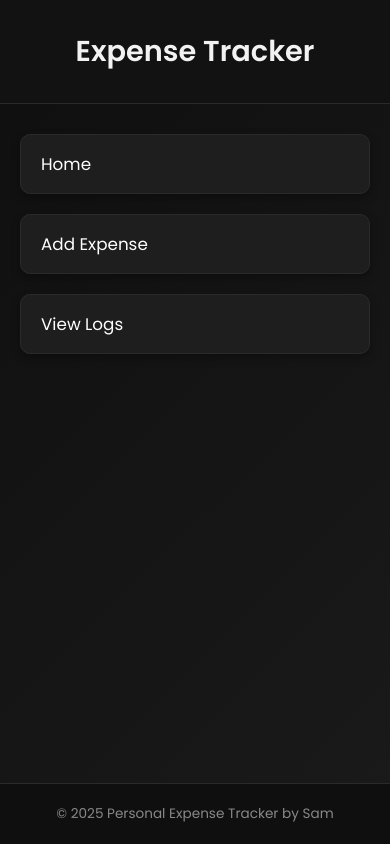
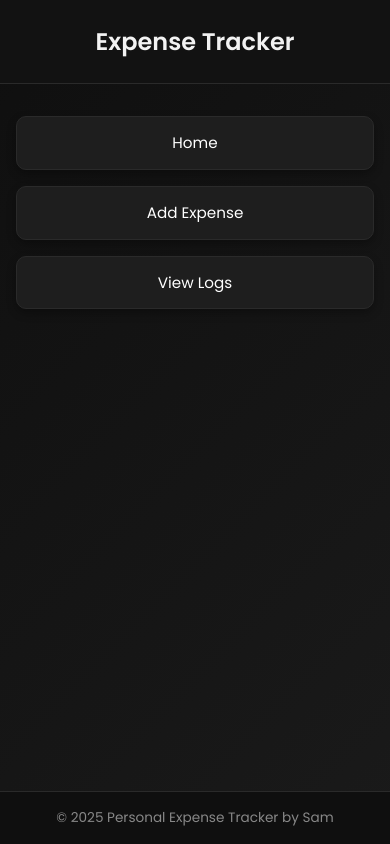
Before and after one commit to SambhavVinay/ExpenseTracker, a Flask app: page / in a window 390 px wide. Run offline with Flask 3, Linux system fonts and the light colour scheme.

Commit message:
Dynamic changes

```diff
--- a/templates/home.html
+++ b/templates/home.html
@@ -23,51 +23,71 @@
 
     header {
       background: #121212;
-      padding: 30px 20px;
+      padding: 2rem 1rem;
       text-align: center;
-      font-size: 1.8em;
+      font-size: clamp(1.5rem, 2vw + 1rem, 2.2rem);
       font-weight: 600;
       border-bottom: 1px solid #2a2a2a;
     }
 
     main {
-      padding: 30px 20px;
+      padding: 2rem 1rem;
       flex: 1;
     }
 
     .menu-card {
       display: flex;
       flex-direction: column;
-      gap: 20px;
+      gap: 1.5rem;
+      width: 100%;
       max-width: 400px;
       margin: 0 auto;
     }
 
     .menu-item {
       background: #1e1e1e;
-      padding: 16px 20px;
+      padding: 1rem 1.25rem;
       border-radius: 10px;
       text-decoration: none;
       color: #ffffff;
       font-weight: 500;
-      font-size: 1.05em;
+      font-size: 1rem;
       box-shadow: 0 4px 10px rgba(0,0,0,0.3);
       transition: all 0.2s ease;
       border: 1px solid #2a2a2a;
+      text-align: center;
     }
 
     .menu-item:hover {
       background: #f3b366;
+      color: #000;
       transform: translateY(-2px);
     }
 
     .footer {
       text-align: center;
-      padding: 20px 10px;
-      font-size: 0.85em;
+      padding: 1rem 0.5rem;
+      font-size: 0.85rem;
       color: #888;
       background: #0f0f0f;
       border-top: 1px solid #2a2a2a;
+    }
+
+    /* Responsive Tweaks */
+    @media (max-width: 480px) {
+      header {
+        font-size: 1.5rem;
+        padding: 1.5rem 1rem;
+      }
+
+      .menu-card {
+        gap: 1rem;
+      }
+
+      .menu-item {
+        font-size: 0.95rem;
+        padding: 0.9rem 1rem;
+      }
     }
   </style>
 </head>
```
Also changed, not shown: templates/add_expense.html (+21 -10 lines), templates/display.html (+46 -12 lines), templates/update.html (+43 -15 lines).
